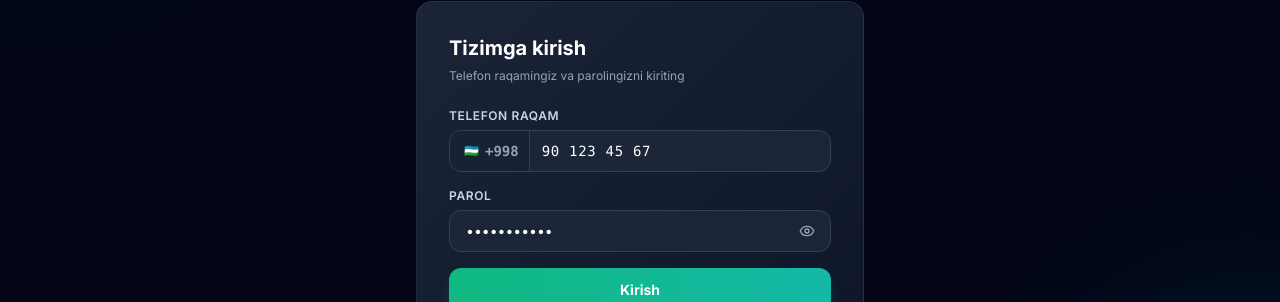
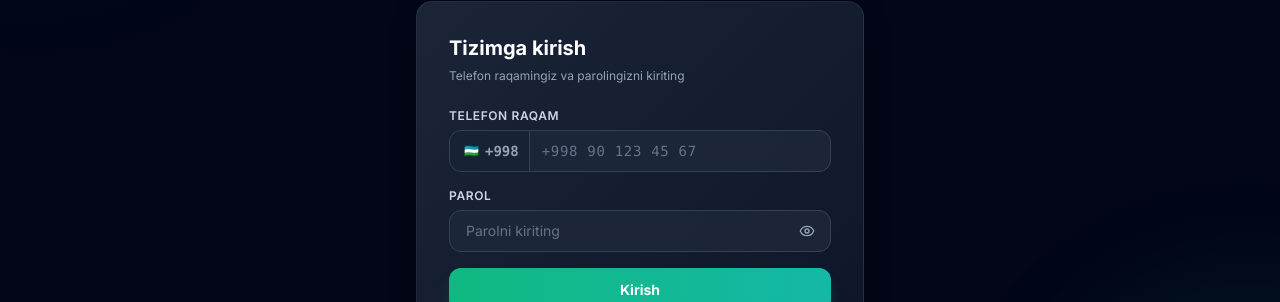
Before and after one commit to Azamqulov/boshqar.uz, a Vue app in the folder ubms-frontend/: page /auth/login in a window 1280 px wide. Shown: the part 283-585 px from the top of the page. Built offline with nearby package versions, Linux system fonts and the light colour scheme; no server answers.

Commit message:
fix(frontend): remove hardcoded credentials from login view (Task 3)

```diff
--- a/ubms-frontend/src/views/auth/LoginView.vue
+++ b/ubms-frontend/src/views/auth/LoginView.vue
@@ -46,8 +46,8 @@ import PasswordInput from '../../components/PasswordInput.vue';
 const router = useRouter();
 const authStore = useAuthStore();
 
-const phone = ref(formatUzbekPhone('901234567'));
-const password = ref('Admin12345!');
+const phone = ref('');
+const password = ref('');
 const errorMessage = ref('');
 const isLoading = ref(false);
 
```
